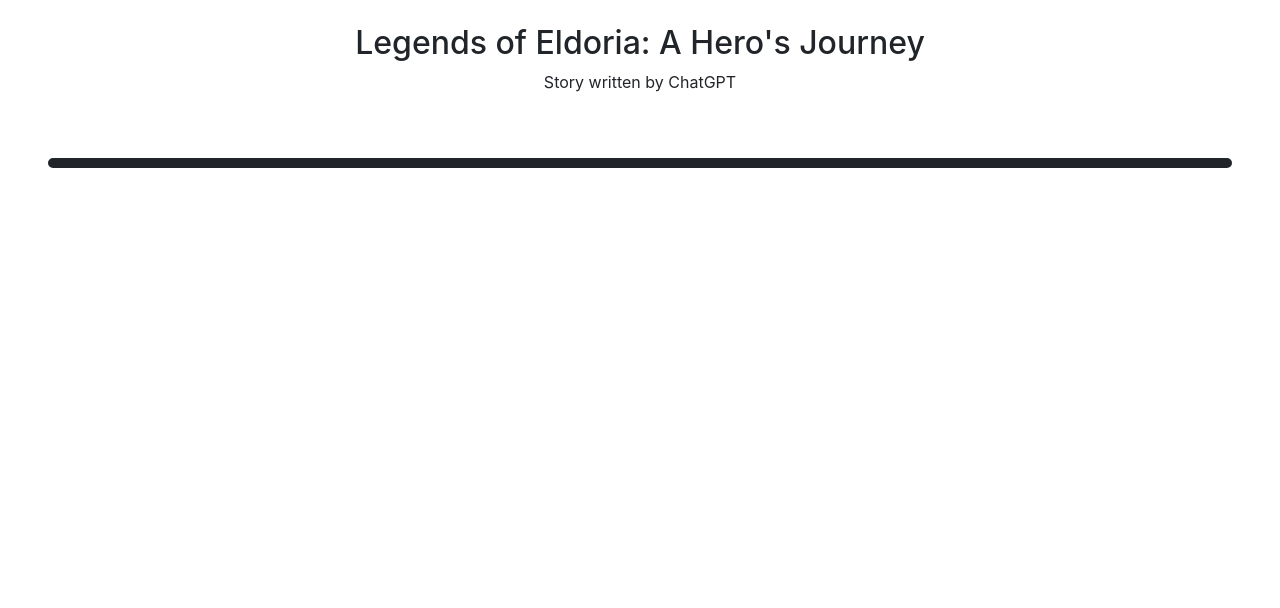
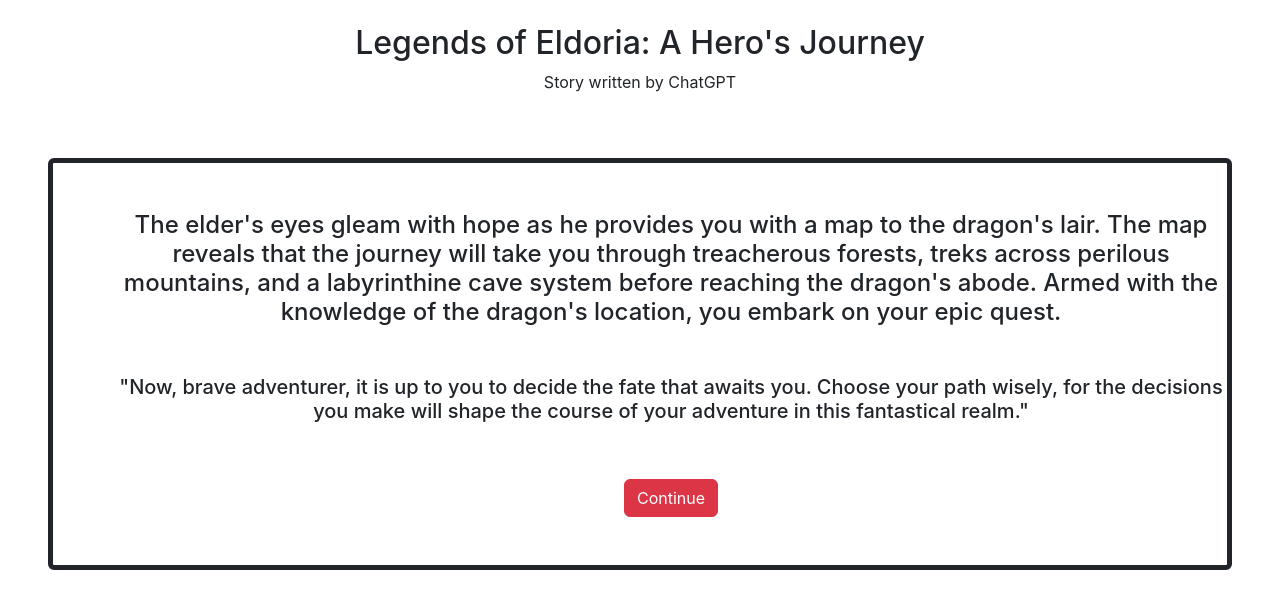
Before and after one commit to codingWithAaron/Legends-of-Eldoria, a React (Create React App) app: page /accept in a window 1280 px wide. Shown: the top 608 px of the page. Built offline with nearby package versions, Linux system fonts and the light colour scheme.

Commit message:
Component for if the user Accepts the quest

```diff
--- a/src/screen/Screen.js
+++ b/src/screen/Screen.js
@@ -3,6 +3,7 @@
 import Start from "./start/Start";
 import Scene1Intro from "./intro/Intro";
 import InitialChoices from "./initialChoices/InitialChoices";
+import AcceptIntro from "./accept/AcceptIntro";
 
 function Screen(){
  return (
@@ -18,6 +19,10 @@
                 <Route path="/initialchoices" exact={true}>
                     <InitialChoices />
                 </Route>
+                <Route path="/accept" exact={true}>
+                    <AcceptIntro />
+                </Route>
+
             </Switch>
         </div>
     </>
--- /dev/null
+++ b/src/screen/accept/AcceptIntro.js
@@ -0,0 +1,24 @@
+import React from "react";
+import { Link } from "react-router-dom/cjs/react-router-dom.min";
+
+function AcceptIntro(){
+ return (
+    <>
+        <div className="container d-flex flex-column m-5">
+            <div className="text-center">
+                <div className="mb-5">
+                    <h4>The elder's eyes gleam with hope as he provides you with a map to the dragon's lair. The map reveals that the journey will take you through treacherous forests, treks across perilous mountains, and a labyrinthine cave system before reaching the dragon's abode. Armed with the knowledge of the dragon's location, you embark on your epic quest.</h4>
+                </div>
+                <div>
+                    <h5>"Now, brave adventurer, it is up to you to decide the fate that awaits you. Choose your path wisely, for the decisions you make will shape the course of your adventure in this fantastical realm."</h5>
+                </div>
+            </div>
+            <div className="text-center mt-5 d-flex justify-content-center">
+                    <Link to="#" className="btn btn-danger">Continue</Link>
+            </div>
+        </div>
+    </>
+ )
+}
+
+export default AcceptIntro
--- a/src/screen/initialChoices/InitialChoices.js
+++ b/src/screen/initialChoices/InitialChoices.js
@@ -15,7 +15,7 @@
             </div>
             <div className="text-center mt-5 d-flex justify-content-center">
                 <div className="me-5">
-                    <Link to="#" className="btn btn-danger">Accept the Quest</Link>
+                    <Link to="/accept" className="btn btn-danger">Accept the Quest</Link>
                 </div>
                 <div>
                     <Link to="#" className="btn btn-danger">Decline the Quest and seek a different adventure</Link>
```
